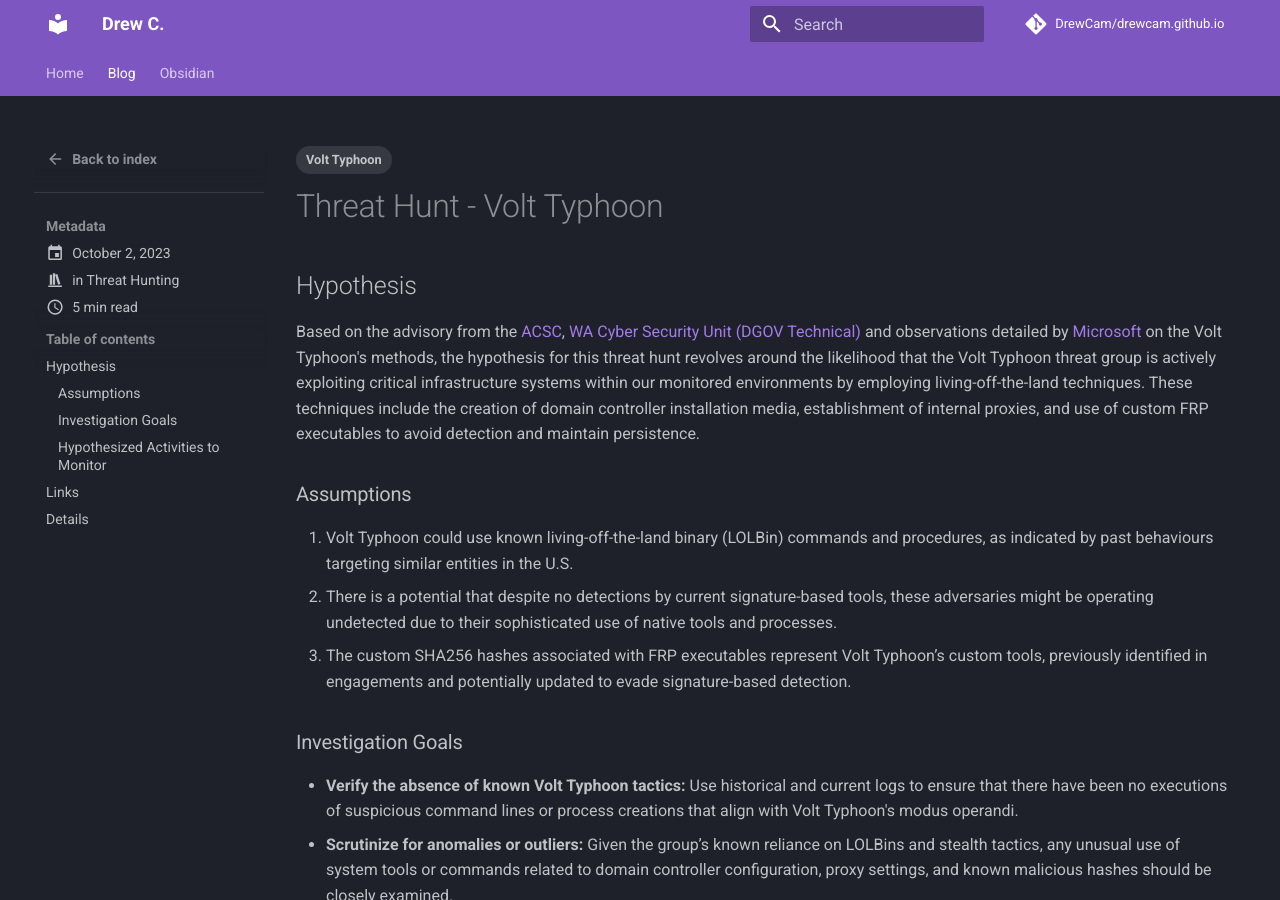
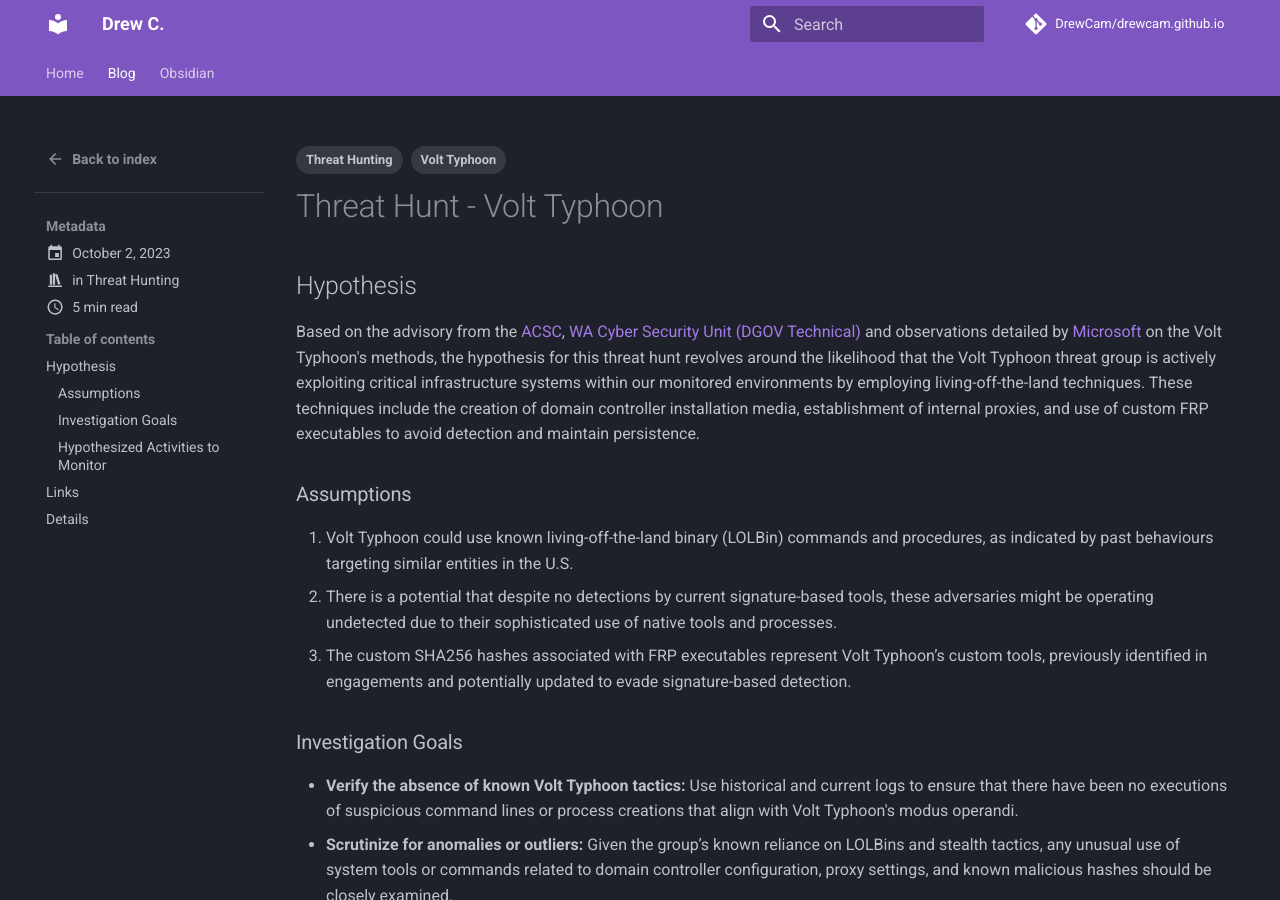
Before and after one commit to DrewCam/drewcam.github.io, an MkDocs documentation site: the page built from docs/blog/posts/Hunt-Volt-Typhoon20231002.md, in a window 1280 px wide and 900 px high. Built offline with MkDocs 1.6.1 and Material for MkDocs 9.7.7, drawn with Linux system fonts in a browser that asks for light colours; comment, search, counter and statistics services are not loaded.

Commit message:
Update Hunt-Volt-Typhoon20231002.md

```diff
--- a/docs/blog/posts/Hunt-Volt-Typhoon20231002.md
+++ b/docs/blog/posts/Hunt-Volt-Typhoon20231002.md
@@ -6,6 +6,7 @@
 categories:
   - Threat Hunting
 tags:
+  - Threat Hunting
   - Volt Typhoon
 
 ---
```
